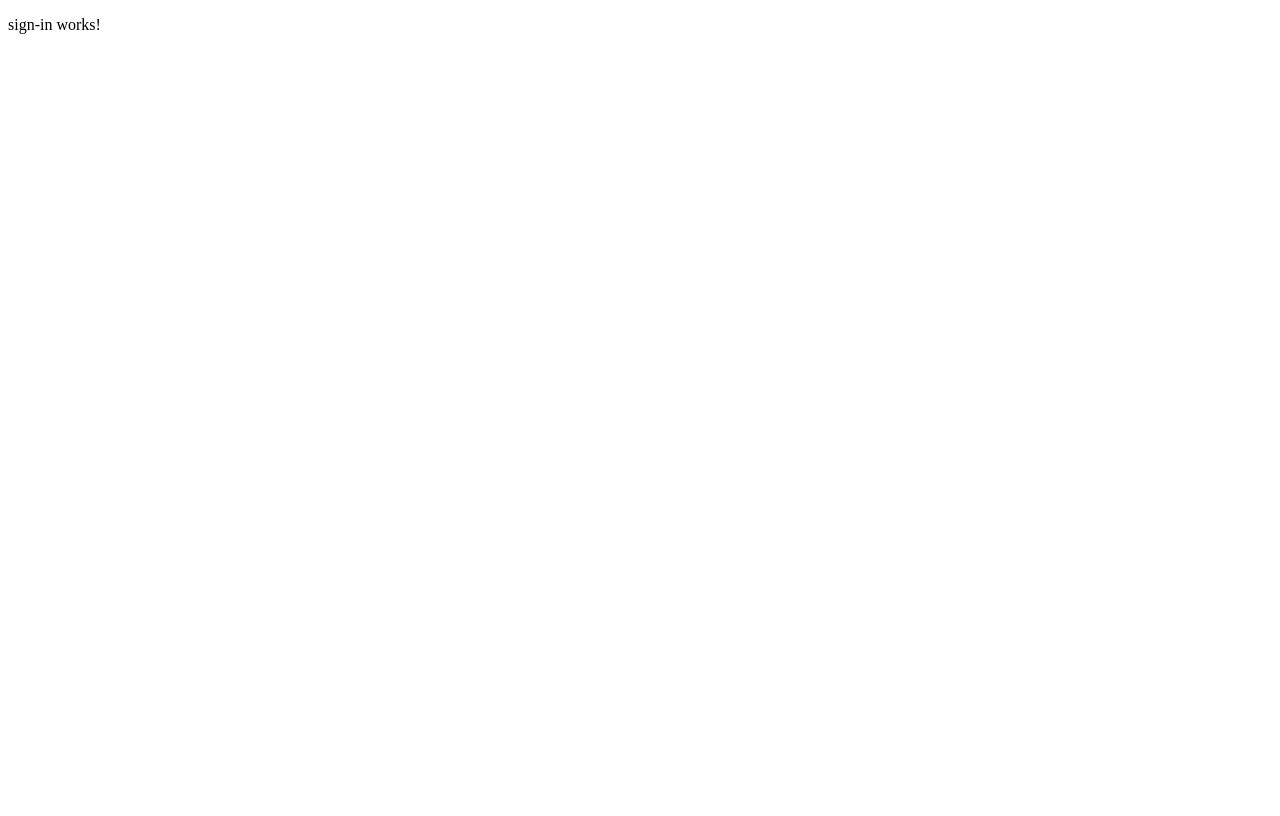
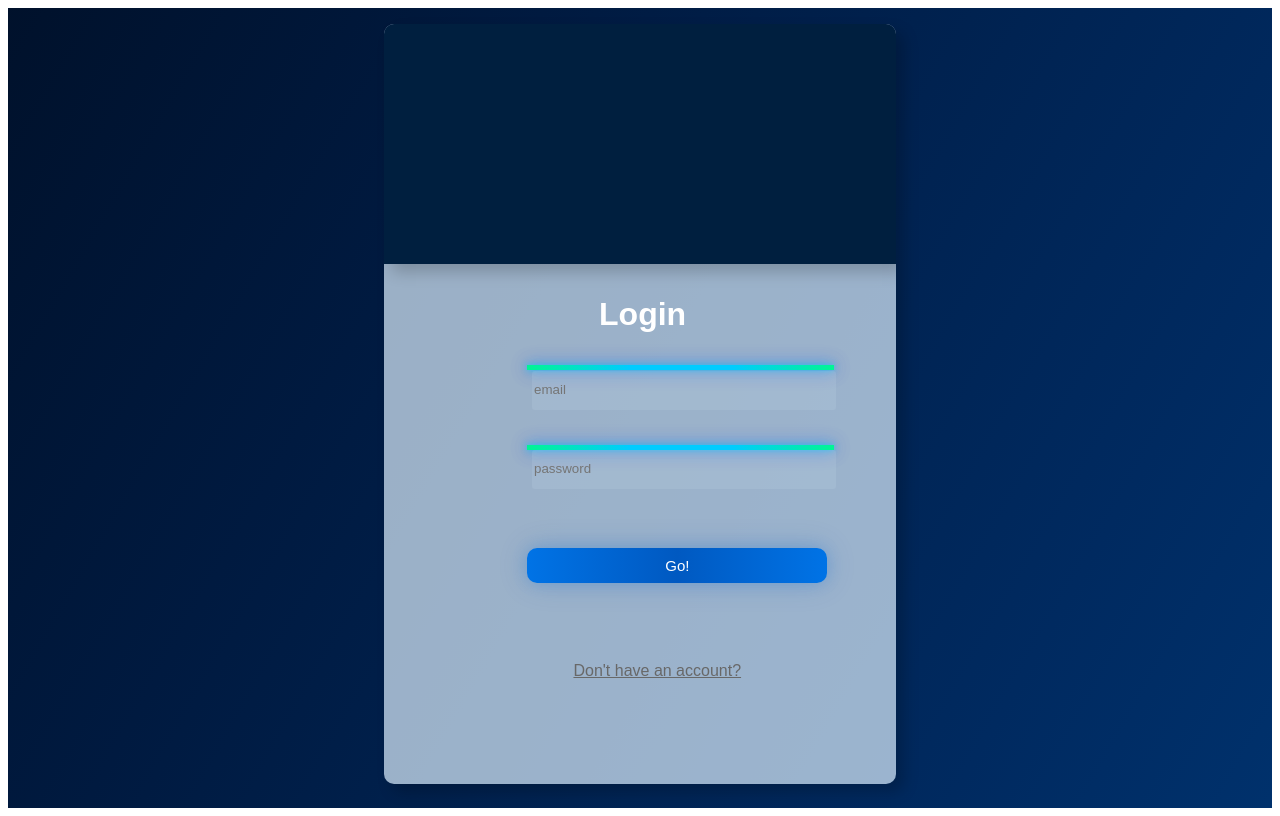
Before and after one commit to samanthavf/spacechat, an Angular app: page /sign-in in a window 1280 px wide. Built offline with nearby package versions, Linux system fonts and the light colour scheme.

Commit message:
signup commit

```diff
--- a/src/app/app.routes.ts
+++ b/src/app/app.routes.ts
@@ -5,6 +5,6 @@ import { SignInComponent } from './sign-in/sign-in.component';
 export const routes: Routes = [
     { path: 'sign-up', component: SignUpComponent},
     { path: 'sign-in', component: SignInComponent},
+    { path: '**', redirectTo: '/sign-in' } ,
     { path: '', redirectTo: '/sign-up', pathMatch: 'full' },
-    { path: '**', redirectTo: '/sign-in' }
 ];
--- a/src/app/sign-in/sign-in.component.css
+++ b/src/app/sign-in/sign-in.component.css
@@ -0,0 +1,127 @@
+body {
+    margin: 0;
+    height: 100vh;
+    display: flex;
+    color: white;
+    font-family: 'Orbitron', sans-serif;
+    justify-content: center;
+    align-items: center;
+    background: linear-gradient(120deg, #000c1f, #001a40, #002a60, #003d80, #0055a1);
+    background-size: 200% 200%;
+    animation: gradientShift 6s ease infinite;
+    overflow: hidden;
+  }
+
+  @keyframes gradientShift {
+    0% {
+      background-position: 0% 50%;
+    }
+    50% {
+      background-position: 100% 50%;
+    }
+    100% {
+      background-position: 0% 50%;
+    }
+  }
+
+  .main-container{
+    position: absolute;
+    top: 3%;
+    right: 30%;
+    width: 40%;
+    border-radius: 10px;
+    height: 95vh;
+    background-color: rgb(221, 239, 255, 0.7);
+    overflow: hidden;
+    box-shadow: 8px 8px 15px rgba(0, 0, 0, 0.2);
+  }
+
+.container-video{
+  position: absolute;
+  width: 100%;
+  height: 30vh;
+  background-color: #001f3f;
+  overflow: hidden;
+  box-shadow: 8px 8px 15px rgba(0, 0, 0, 0.2);
+}
+
+#spaceman{
+  position: absolute;
+  top: -250%;
+}
+
+.input-container{
+  position: absolute;
+  height: 40vh;
+  width: 50%;
+  left: 25%;
+  top: 43%;
+}
+
+input{
+  border: none;
+  outline: none;
+  border: none;
+  width: 300px;
+  height: 35px;
+  border-radius: 3px;
+  margin: 20px;
+  background-color: rgb(221, 239, 255, 0.1);
+  border-bottom: 2px solid transparent;
+}
+
+.line{
+  position: absolute;
+  top: 38.5%;
+  width: 307px;
+  height: 5px;
+  margin: 25%;
+  left: 2.9%;
+  box-shadow: 8px 8px 15px rgba(0, 0, 0, 0.2);
+  background: linear-gradient(90deg, #01f593, #00ccff,#00ccff, #01f593);
+  box-shadow:
+    0 0 5px rgba(0, 204, 255, 0.5),
+    0 0 10px rgba(0, 204, 255, 0.3),
+    0 0 15px rgba(0, 102, 255, 0.5),
+    0 0 20px rgba(0, 102, 255, 0.3);
+}
+
+.line:nth-child(1) {
+  top: 40px;
+}
+
+.line:nth-child(2) {
+  top: 28%; /* Segunda linha */
+}
+
+button{
+  position: absolute;
+  top: 69%;
+  left: 28%;
+  width: 300px;
+  height: 35px;
+  border: none;
+  border-radius: 10px;
+  font-size: 15px;
+  background: linear-gradient(90deg, #0073e6, #0059c1, #0073e6);
+  color: white;
+  cursor: pointer;
+  box-shadow: 0 0 15px rgba(0, 115, 230, 0.2), 0 0 30px rgba(0, 89, 193, 0.2); /* Brilho em tons de Rosa e Roxo */
+}
+
+button:hover {
+  box-shadow: 0 0 15px rgba(0, 115, 230, 0.8), 0 0 30px rgba(0, 89, 193, 0.8); /* Brilho em tons de Rosa e Roxo */
+}
+
+.signup-link{
+  position: absolute;
+  top: 84%;
+  left: 37%;
+  color: rgb(104, 104, 104);
+}
+
+.login-title{
+  position: absolute;
+  left: 42%;
+  top: 33%;
+}
--- a/src/app/sign-in/sign-in.component.html
+++ b/src/app/sign-in/sign-in.component.html
@@ -1 +1,26 @@
-<p>sign-in works!</p>
+<body>
+
+    <div class="main-container">
+        <div class="container-video">
+            <video id="spaceman" autoplay loop muted >
+                <source src="assets/spacemanBoat.mp4" type="video/mp4">
+              </video>
+        </div>
+
+        <div class="line"></div>
+        <div class="line"></div>
+
+        <h1 class="login-title">Login</h1>
+
+        <div class="input-container">
+        <input type="email" placeholder="email">
+        <input type="password" placeholder="password">
+        </div>
+
+        <button type="submit">Go!</button>
+
+        <a href="/sign-up" class="signup-link">Don't have an account?</a>
+
+    </div>
+
+</body>
--- a/src/app/sign-up/sign-up.component.css
+++ b/src/app/sign-up/sign-up.component.css
@@ -148,6 +148,7 @@ button{
   height: 35px;
   border: none;
   border-radius: 10px;
+  font-size: 15px;
   background: linear-gradient(90deg, #ff1493, #8a2be2, #ff1493);
   color: white;
   cursor: pointer;
--- a/src/app/sign-up/sign-up.component.html
+++ b/src/app/sign-up/sign-up.component.html
@@ -21,10 +21,9 @@
         <input type="email" placeholder="email">
         <input type="password" placeholder="password">
 
-        <button type="submit">GO!</button>
+        <button type="submit">Submit</button>
 
-        <a href="/sign-in.component.html" class="login-link">Login</a>
-
+        <a href="/sign-in" class="login-link">Login</a>
       </div>
 
 
```
Also changed, not shown: src/app/sign-up/sign-up.component.ts (+9 -1 lines), 1 other file (tests, documents, lock files or other folders).
